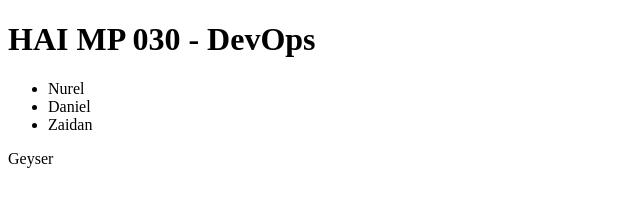
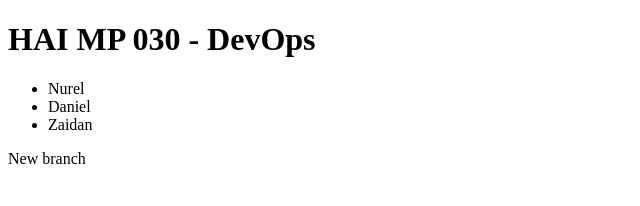
Before and after one commit to nurelhhh/express-devops, a website: page app/index.html in a window 1280 px wide. Shown: the full height of the page, 0-640 px from the left. Drawn offline with Linux system fonts and the light colour scheme.

Commit message:
Change p

```diff
--- a/app/index.html
+++ b/app/index.html
@@ -15,6 +15,6 @@
             <li>Zaidan</li>
         </ul>
     </div>
-    <p>Geyser</p>
+    <p>New branch</p>
 </body>
 </html>
```
